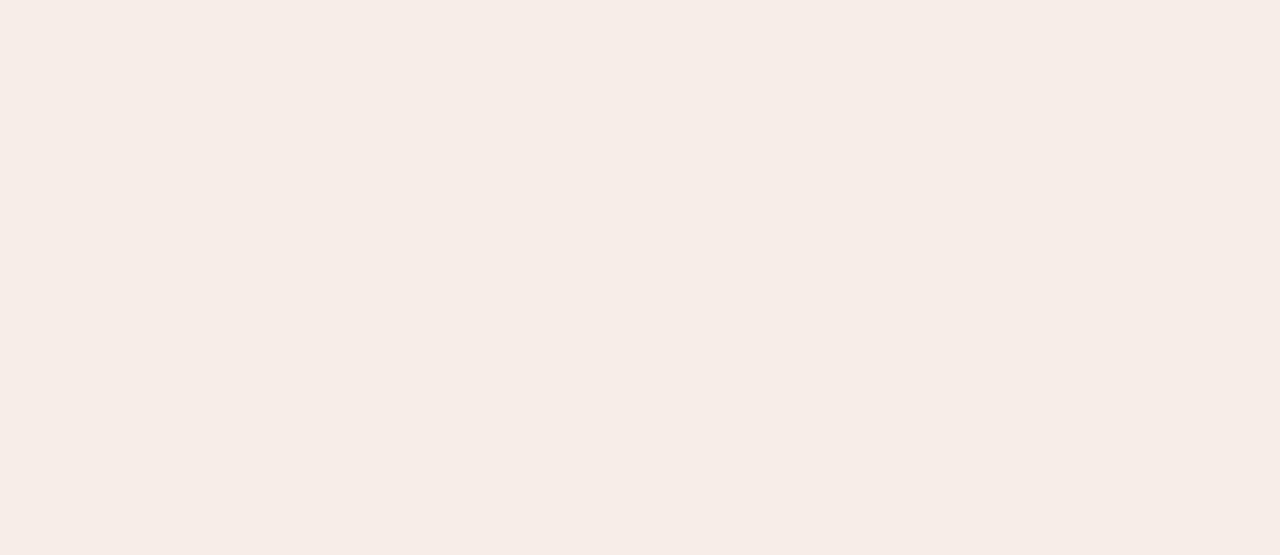
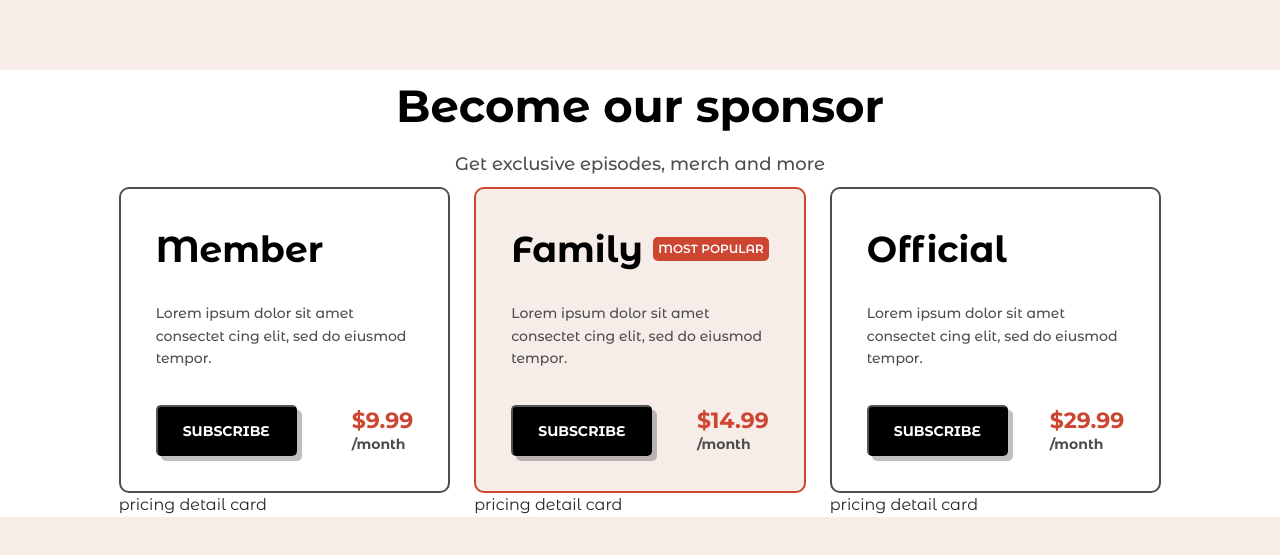
Before and after one commit to Eshat002/Podcast-Website, a React (Create React App) app in the folder frontend/: page / in a window 1280 px wide. Shown: the part 4242-4797 px from the top of the page. Before the commit the page ends 4312 px from the top, so only its background shows below. Built offline with nearby package versions, Linux system fonts and the light colour scheme; no server answers.

Commit message:
added pricingCard

```diff
--- a/frontend/src/Components/LandingPage.jsx
+++ b/frontend/src/Components/LandingPage.jsx
@@ -7,6 +7,7 @@ import About from "./About/About";
 import Testimonial from "./Testimonial/Testimonial";
 import Feature from "./Feature/Feature";
 import Episodes from "./Episodes/Episodes";
+import Pricing from "./Pricing/Pricing";
 
 const LandingPage = () => {
   const headline = (
@@ -38,6 +39,9 @@ const LandingPage = () => {
       <div className="episodes-container">
         <Episodes />
       </div>
+      <div className="pricing-container">
+        <Pricing />
+      </div>
     </div>
   );
 };
--- /dev/null
+++ b/frontend/src/Components/Pricing/Pricing.css
@@ -0,0 +1,3 @@
+#pricing {
+  background-color: #ffffff;
+}
--- /dev/null
+++ b/frontend/src/Components/Pricing/Pricing.jsx
@@ -0,0 +1,58 @@
+import React from "react";
+import "./Pricing.css";
+import Headline from "../Headline/Headline";
+import SubHeadline from "../SubHeadline/SubHeadline";
+import PricingCard from "../PricingCard/PricingCard";
+
+const Pricing = () => {
+  return (
+    <div id="pricing">
+      <div className="container-fluid mb-5">
+        <div className="row">
+          <div className="col-lg-1"></div>
+          <div className="col-lg-10">
+            <div className="headline-container">
+              <Headline Headline="Become our sponsor" />
+            </div>
+            <div className="sub-headline-container text-center">
+              <SubHeadline SubHeadline="Get exclusive episodes, merch and more" />
+            </div>
+            <div className="row">
+              <div className="col-lg-4 member-col">
+                <div className="pricing-card-container">
+                  <PricingCard title="Member" price={9.99} />
+                </div>
+                <div className="pricing-detail-container">
+                  pricing detail card
+                </div>
+              </div>
+              <div className="col-lg-4 family-col">
+                <div className="pricing-card-container">
+                  <PricingCard
+                    title="Family"
+                    price={14.99}
+                    tag="MOST POPULAR"
+                  />
+                </div>
+                <div className="pricing-detail-container">
+                  pricing detail card
+                </div>
+              </div>
+              <div className="col-lg-4 official-col">
+                <div className="pricing-card-container">
+                  <PricingCard title="Official" price={29.99} />
+                </div>
+                <div className="pricing-detail-container">
+                  pricing detail card
+                </div>
+              </div>
+            </div>
+          </div>
+          <div className="col-lg-1"></div>
+        </div>
+      </div>
+    </div>
+  );
+};
+
+export default Pricing;
--- /dev/null
+++ b/frontend/src/Components/PricingCard/PricingCard.css
@@ -0,0 +1,48 @@
+#pricing-card {
+  border: #4d4d4d solid 2px;
+  border-radius: 10px;
+  display: flex;
+  flex-direction: column;
+  gap: 20px;
+  padding: 35px;
+}
+
+#pricing-card .title {
+  font-size: 36px;
+  font-weight: 700;
+  line-height: 140%;
+  color: #000000;
+}
+
+#pricing-card .text {
+  font-size: 14px;
+  font-weight: 500;
+  line-height: 160%;
+  color: #4d4d4d;
+}
+
+#pricing-card .price-container h5 {
+  font-size: 22px;
+  font-weight: 700;
+  line-height: 140%;
+  color: #cd4631;
+  margin-bottom: -5px;
+  padding-bottom: 0;
+}
+
+#pricing-card .price-container span {
+  font-size: 14px;
+  font-weight: 700;
+  line-height: 160%;
+  color: #4d4d4d;
+}
+
+#pricing-card .tag {
+  font-size: 12px;
+  font-weight: 600;
+  line-height: 160%;
+  color: #ffffff;
+  background-color: #cd4631;
+  padding: 2px 5px;
+  border-radius: 5px;
+}
--- /dev/null
+++ b/frontend/src/Components/PricingCard/PricingCard.jsx
@@ -0,0 +1,33 @@
+import React from "react";
+import "./PricingCard.css";
+import PrimaryBtn from "../PrimaryBtn/PrimaryBtn";
+
+const PricingCard = ({ title, price, tag }) => {
+  return (
+    <div
+      style={{
+        ...(tag && { border: "2px solid #CD4631", backgroundColor: "#F7EDE8" }),
+      }}
+      id="pricing-card"
+    >
+      <div className="d-flex align-items-center justify-content-between">
+        <h3 className="title">{title}</h3>
+        {tag && <h5 className="tag">{tag}</h5>}
+      </div>
+      <p className="text">
+        Lorem ipsum dolor sit amet consectet cing elit, sed do eiusmod tempor.
+      </p>
+      <div className="d-flex justify-content-between align-items-center">
+        <div className="button-container">
+          <PrimaryBtn btnText="SUBSCRIBE" />
+        </div>
+        <div className="price-container">
+          <h5>${price}</h5>
+          <span>/month</span>
+        </div>
+      </div>
+    </div>
+  );
+};
+
+export default PricingCard;
```
Also changed, not shown: 1 other file (tests, documents, lock files or other folders).
